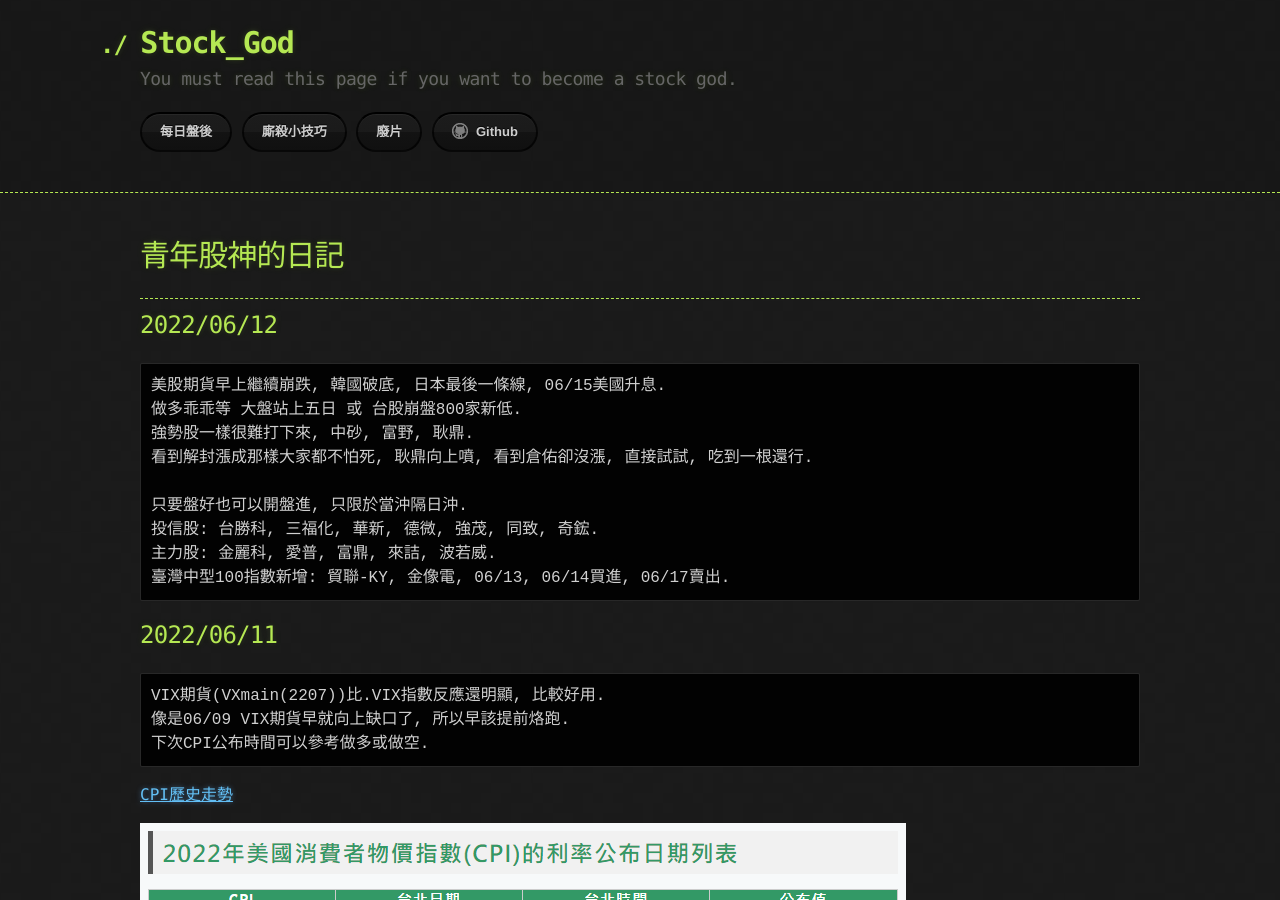
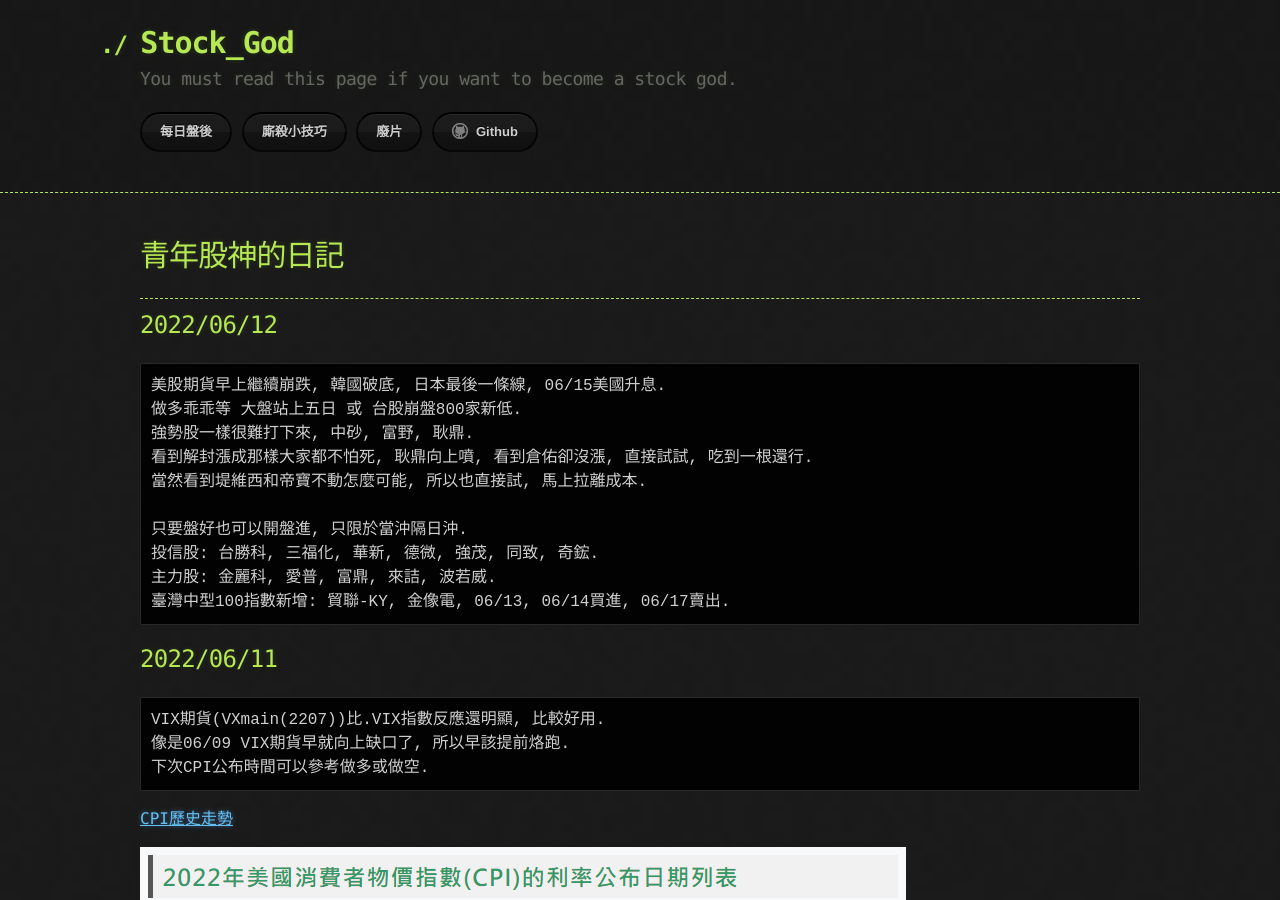
Before and after one commit to lepg5487/Stock_God, a Jekyll site: the page built from index.md, in a window 1280 px wide and 900 px high. Built offline with Jekyll 4.4.1, drawn with Linux system fonts in a browser that asks for light colours; our own code applies the rules of GitHub Pages for plain Markdown files.

Commit message:
Update index.md

```diff
--- a/index.md
+++ b/index.md
@@ -12,6 +12,7 @@ layout: testlayouts
 做多乖乖等 大盤站上五日 或 台股崩盤800家新低.
 強勢股一樣很難打下來, 中砂, 富野, 耿鼎.
 看到解封漲成那樣大家都不怕死, 耿鼎向上噴, 看到倉佑卻沒漲, 直接試試, 吃到一根還行.
+當然看到堤維西和帝寶不動怎麼可能, 所以也直接試, 馬上拉離成本.
 
 只要盤好也可以開盤進, 只限於當沖隔日沖.
 投信股: 台勝科, 三福化, 華新, 德微, 強茂, 同致, 奇鋐.
```
